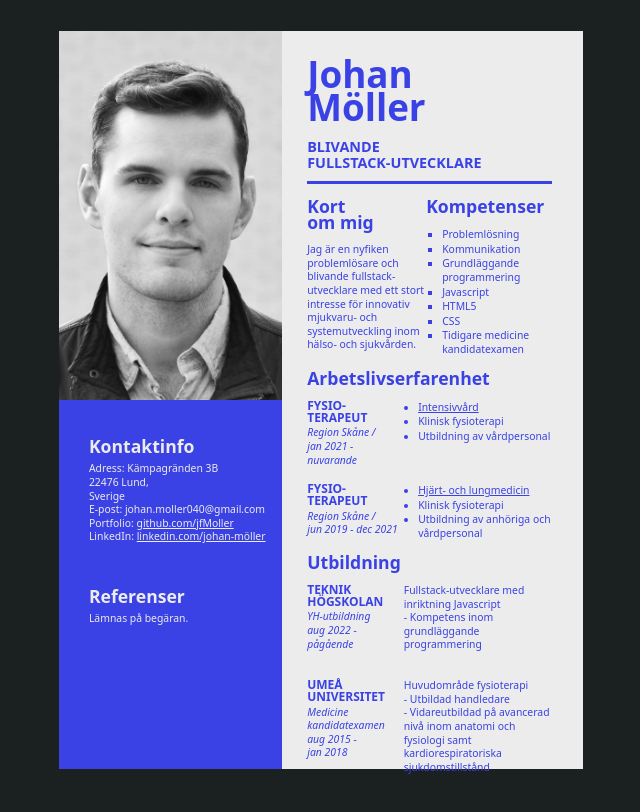
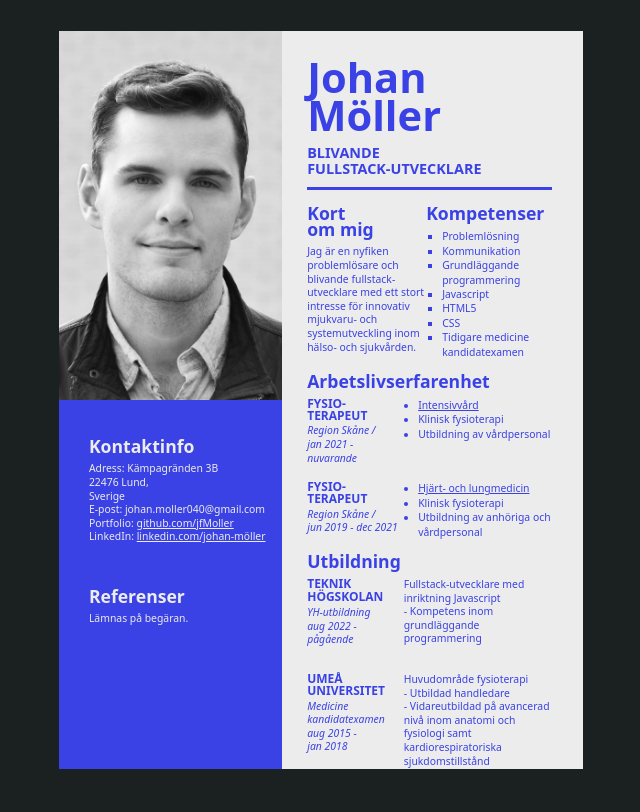
Before and after one commit to jfMoller/Resume-layout, a plain HTML site: page index.html in a window 1280 px wide. Shown: the whole page, without its empty margins (319-959 px from the left). Drawn offline with Linux system fonts and the light colour scheme.

Commit message:
final touches to padding

```diff
--- a/styles.css
+++ b/styles.css
@@ -1,5 +1,4 @@
 * {
- /*   outline: solid 1px rgba(171, 90, 90, 0.6); */
   padding: 0;
   margin: 0;
 }
@@ -96,15 +95,16 @@ header #full-name {
   line-height: 2.1rem;
 }
 
+header #full-name h1 {
+  font-size: 2.6rem;
+  line-height: 2.4rem;
+  font-weight: 900;
+}
+
 header #profession {
   text-transform: uppercase;
-  margin-top: 0.9rem;
-  padding-bottom: 0.6rem;
-}
-
-header #full-name h1 {
-  font-size: 2.3rem;
-  font-weight: 900;
+  padding-top: 0.65rem;
+  padding-bottom: 0.65rem;
 }
 
 header #profession h3 {
@@ -146,6 +146,8 @@ section .short-info-container ul {
 
 section h3 {
   padding: 0.85rem;
+  padding-bottom: 0.55rem;
+  padding-top: 0.89rem;
   padding-left: 0;
 }
 
@@ -221,9 +223,8 @@ section #position-2 h4 {
 
 section #summary-2 {
   grid-area: summary-2;
-    padding-top: 0.5rem;
+  padding-top: 0.5rem;
 }
-
 
 section #summary-2 ul {
   padding-top: 0.3rem;
@@ -248,6 +249,9 @@ section #education-1 {
   grid-area: education-1;
 }
 
+#education-1 h4 {
+  line-height: 0.8rem;
+}
 
 section #summary-3 {
   grid-area: summary-3;
```
Also changed, not shown: main.js (deleted).
